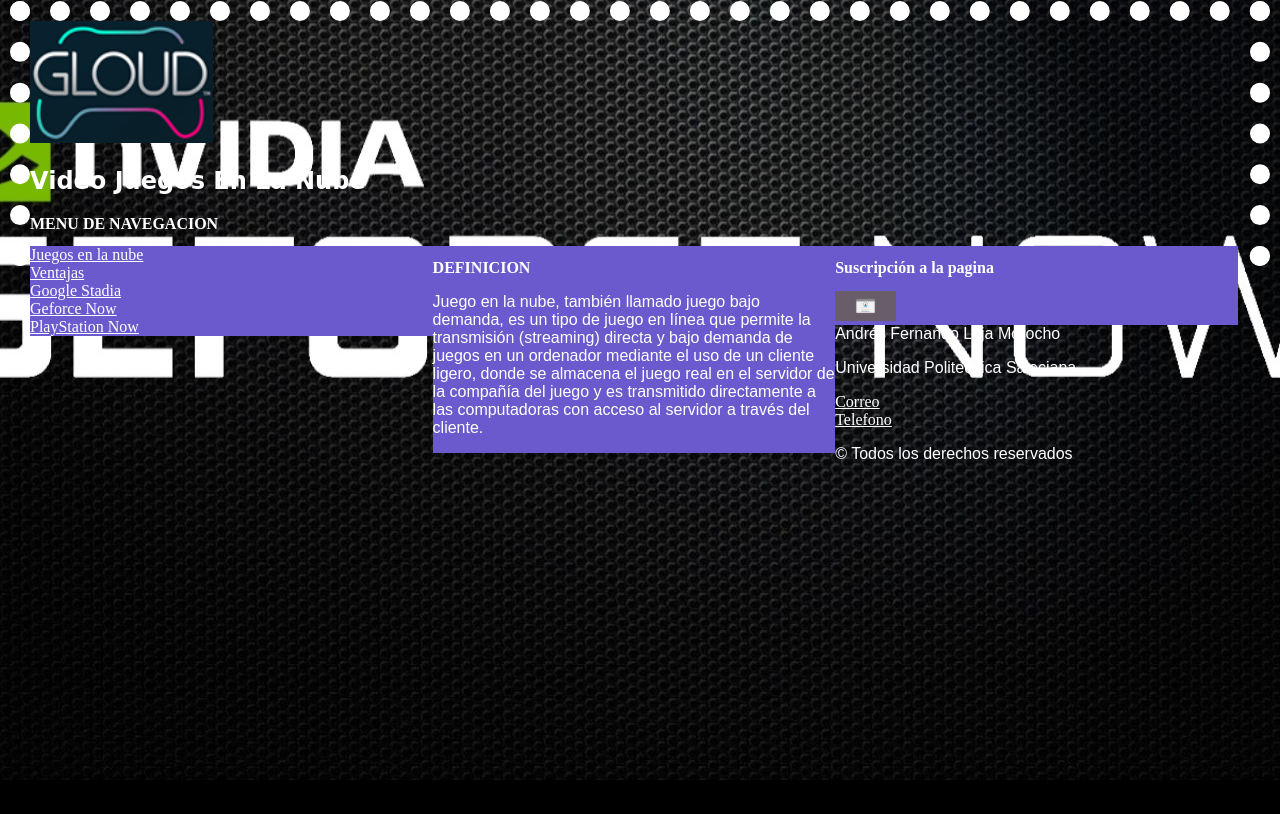
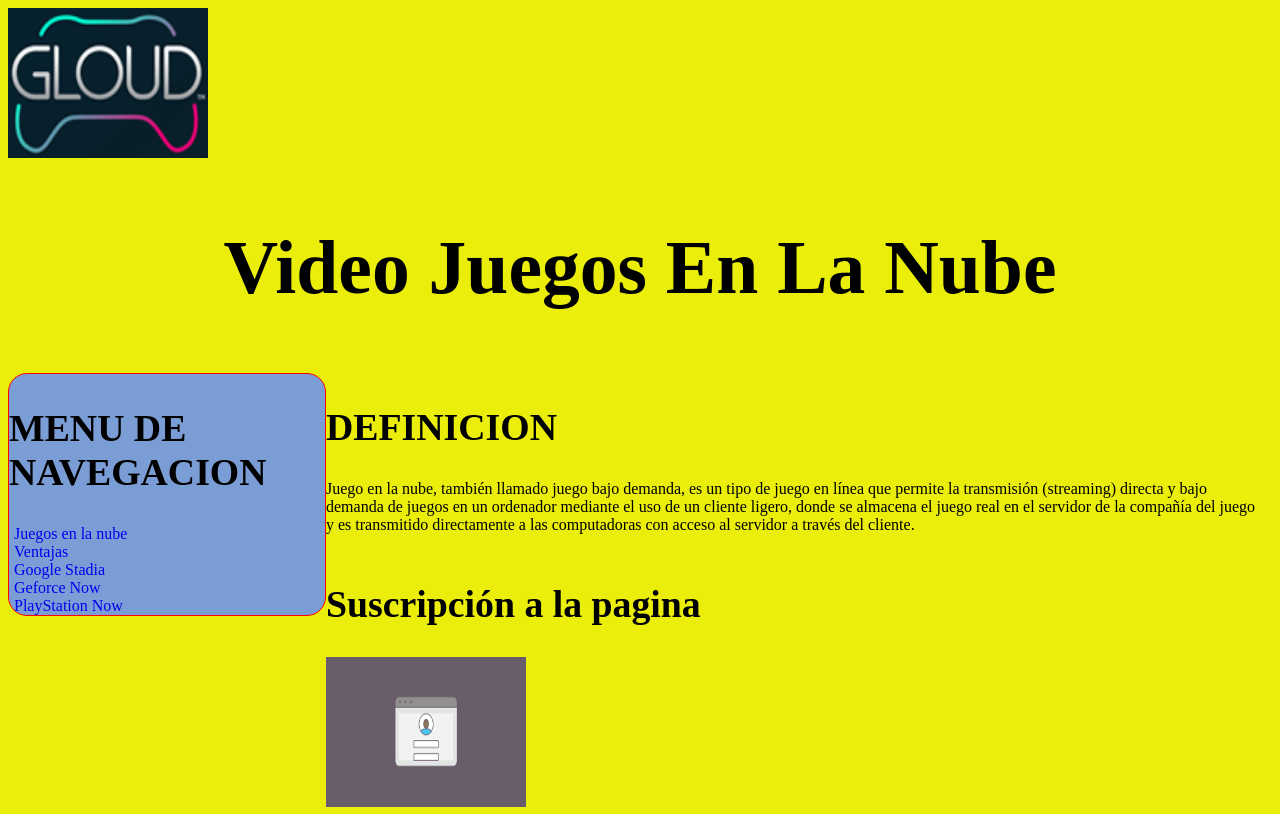
Before and after one commit to Andres0Loja/Practica02-Mi-Sitio-Web-CSS-, a plain HTML site: page Index.html in a window 1280 px wide. Shown: the top 814 px of the page. Drawn offline with Linux system fonts and the light colour scheme.

Commit message:
Columnas

```diff
--- /dev/null
+++ b/CSS/Dos Columnas.css
@@ -0,0 +1,39 @@
+#titulo {
+    width: 100%;
+    float: left;
+}
+
+#navegacion {
+    width: 25%;
+    /*height: 11cm;*/
+    float: left;
+    border: red 1px solid;
+    -moz-border-radius: 19px;
+    -webkit-border-radius: 19px;
+    background-color: #7B9DD5;
+
+}
+
+nav a {
+    margin: 5px;
+    text-decoration: none;
+
+}
+
+.contenido {
+    width: 74%;
+    float: left;
+}
+
+/*{
+    border: red 1px solid;
+}*/
+
+.pie {
+    width: 100%;
+    float: left;
+}
+
+#index {
+    background-color: rgb(234, 238, 10);
+}
--- /dev/null
+++ b/CSS/Reglas.css
@@ -0,0 +1,10 @@
+h1{
+    font-size: 2cm;
+    text-align: center;
+}
+h2{
+    font-size: 1cm;
+}
+h3{
+    font-size: 0,5cm;
+}
--- /dev/null
+++ b/CSS/Tres Columnas.css
@@ -0,0 +1,47 @@
+/*background-color: rgb(219, 199, 84)*/
+
+/*style="background-color: rgb(18, 18, 104);"*/
+
+.Encabezado {
+    width: 100%;
+    float: left;
+}
+
+.Menu {
+    width: 25%;
+    /*height: 11cm;*/
+    float: left;
+    border: red 1px solid;
+    -moz-border-radius: 20px;
+    -webkit-border-radius: 20px;
+    background-color: #7B9DD5;
+}
+
+nav a {
+    margin: 5px;
+    text-decoration: none;
+}
+
+.Articulo {
+    width: 50%;
+    float: left;
+    margin: 0.25cm
+}
+
+.Pie {
+    width: 100%;
+    float: left;
+}
+
+.Ima {
+    width: 200px;
+    height: 150px;
+}
+
+.Tabla {
+    border: red 5px solid;
+}
+
+.Tbody {
+    border: red 5px solid;
+}
--- a/Index.html
+++ b/Index.html
@@ -2,46 +2,36 @@
 <html lang="es">
 
 <head>
+    <!--
+    “Practica02 – Mi Sitio Web (CSS)”
+
+    Author: Andres Loja
+    Date: 14/4/2019
+
+    Filename: Index.html
+   -->
     <meta charset="UTF-8">
-    <style>
-        h1 {
-            font-family: "Homer Simpson", cursive;
-            color: white;
-        }
-
-        h2 {
-            font-size: 100%;
-            color: white;
-        }
-
-        a {
-            color: white;
-        }
-
-        p {
-            color: white;
-            font-family: Arial;
-        }
-    </style>
-    <title>Menu</title>
-    <link href="CSS/index.css" rel="stylesheet" />
+    <title>Index</title>
+    <link href="CSS/Dos Columnas.css" rel="stylesheet" />
+    <link href="CSS/Reglas.css" rel="stylesheet" />
 </head>
 
-<body style="background-color: black;">
-    <section id="yo">
-        <header>
+<body id="index">
+    <section>
+        <header id="titulo">
             <img src="Imagenes/Lindex.png" width="200" height="150" alt="Logo">
             <h1>Video Juegos En La Nube</h1>
+
+        </header>
+        <nav id="navegacion">
             <h2>MENU DE NAVEGACION </h2>
-        </header>
-        <nav>
-            <a href="Nube.html">Juegos en la nube<br /></a>
+            <a href="Nube.html">Juegos en la nube<br /> </a>
             <a href="Ventajas.html">Ventajas<br /></a>
             <a href="Google.html">Google Stadia<br /></a>
             <a href="Nvidia.html">Geforce Now<br /></a>
             <a href="Sony.html">PlayStation Now<br /></a>
         </nav>
-        <article>
+        <article class="contenido">
             <h2>DEFINICION </h2>
             <p>
                 Juego en la nube, también llamado juego bajo demanda, es un tipo de juego en línea que permite la
@@ -50,13 +40,13 @@
                 directamente a las computadoras con acceso al servidor a través del cliente.
             </p>
         </article>
-        <aside>
+        <aside class="contenido">
             <h2>Suscripci&oacute;n a la pagina</h2>
             <img class="ima" src="Imagenes/Aindex.png" width="200" height="150" alt="Proximamente">
         </aside>
     </section>
-    <footer style=color:white>
-        <p> <br />Andr&eacute;s Fernando Loja Morocho<br /></p>
+    <footer class="pie">
+        <p> <br />Andr&eacute;s Fernando Loja Morocho</p>
         <p> Universidad Politecnica Saleciana<br /></p>
         <a href="mailto:alojam@est.ups.edu.ec">Correo<br /></a>
         <a href="tel:0984890578">Telefono <br /></a>
```
Also changed, not shown: Google.html (+83 -60 lines), Nube.html (+17 -27 lines), Nvidia.html (+17 -26 lines), Sony.html (+17 -26 lines), Ventajas.html (+18 -39 lines).
